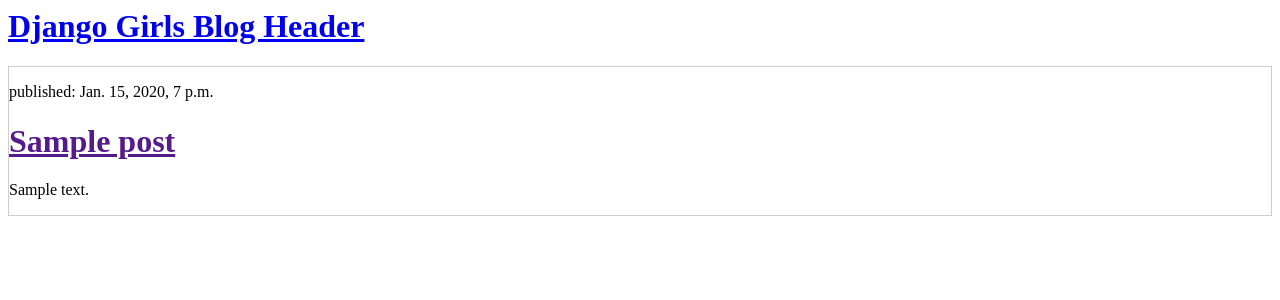
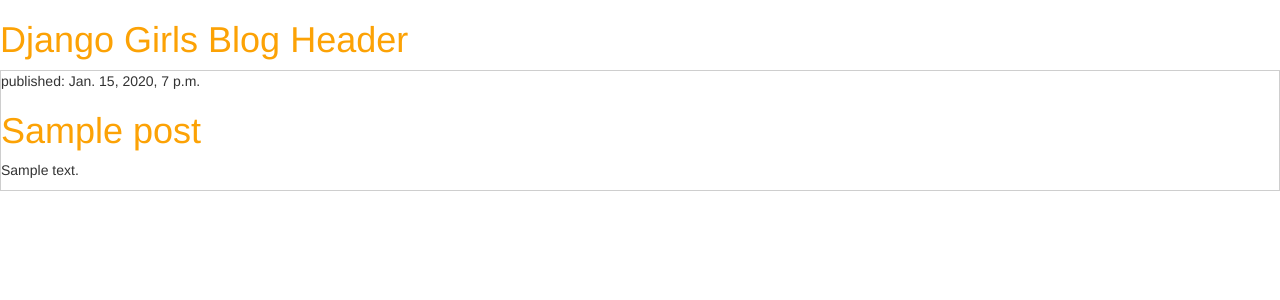
Before and after one commit to marakr/my-first-blog, a Django app: template blog/templates/blog/post_list.html in a window 1280 px wide. Shown: the top 300 px of the page. Run offline with Django 3.2, Linux system fonts and the light colour scheme; the template is opened without the code that fills it: values that come from a table or form of the project are taken from there, others are empty; tables that the repository leaves empty hold one stand-in row (values such as "Sample post"); parts of the project's set-up code (start-up, migrations or seed data) failed here and were passed over; some libraries are stand-ins or nearby versions.

Commit message:
static files

```diff
--- /dev/null
+++ b/blog/static/css/blog.css
@@ -0,0 +1,3 @@
+h1 a {
+    color: #FCA205;
+}
--- a/blog/templates/blog/post_list.html
+++ b/blog/templates/blog/post_list.html
@@ -1,6 +1,10 @@
+{% load staticfiles %}
 <html>
 		<head>
-				<title>Django Girls blog example</title>
+				<title>8000 Django Girls blog example</title>
+			<link rel="stylesheet" href="//maxcdn.bootstrapcdn.com/bootstrap/3.2.0/css/bootstrap.min.css">
+			<link rel="stylesheet" href="//maxcdn.bootstrapcdn.com/bootstrap/3.2.0/css/bootstrap-theme.min.css">
+			<link rel="stylesheet" href="{% static 'css/blog.css' %}">
 		</head>
 		<body>
 <div>
--- a/blog/views.py
+++ b/blog/views.py
@@ -4,8 +4,9 @@
 from django.contrib.auth.models import User
 
 admin = User.objects.get(username='admin')
+me2 = User.objects.get(username='me')
 
 def post_list(request):
-	posts = Post.objects.filter(author=admin)
-	#posts = Post.objects.filter(published_date__lte=timezone.now()).order_by('published_date')
+	#posts = Post.objects.filter(author=me2)
+	posts = Post.objects.filter(published_date__lte=timezone.now()).order_by('published_date')  #publish 된것만 나온다
 	return render(request, 'blog/post_list.html', {'posts': posts})
```
